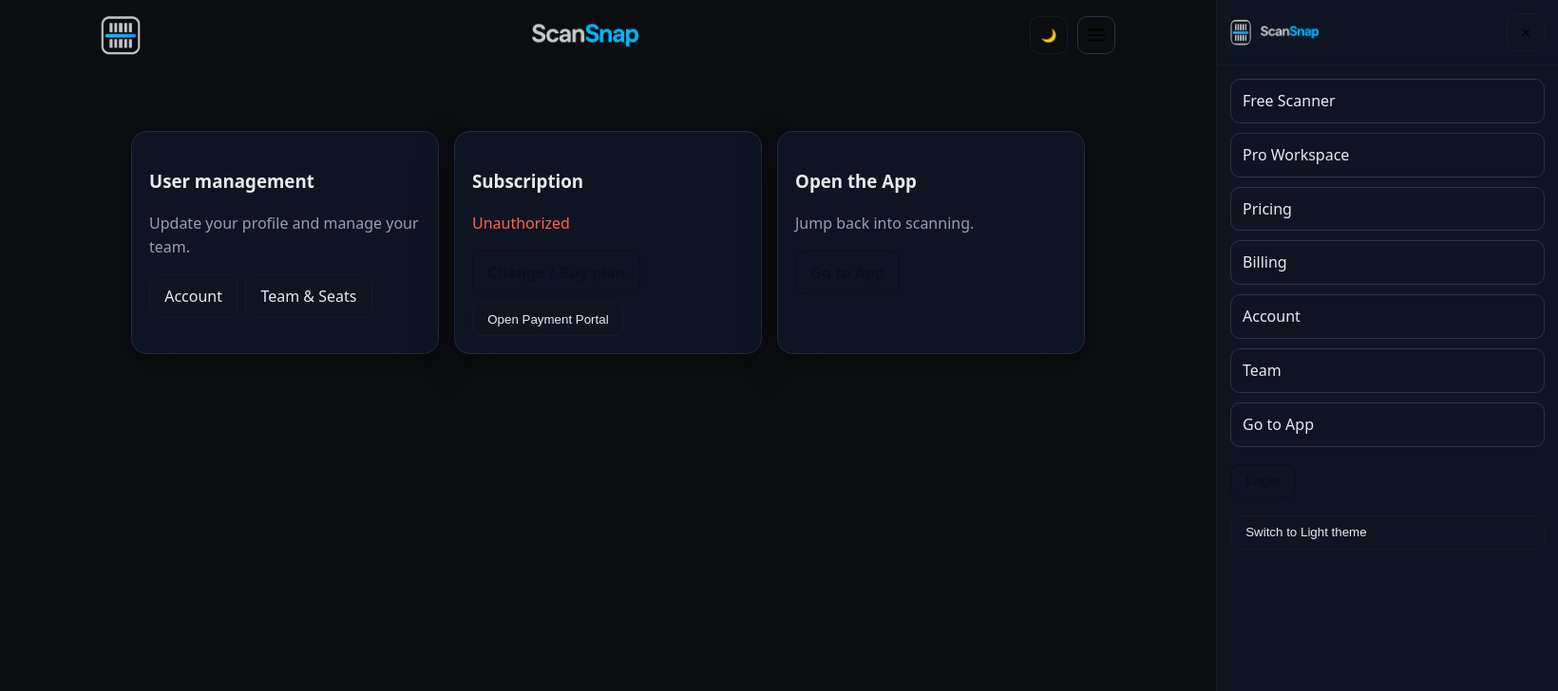
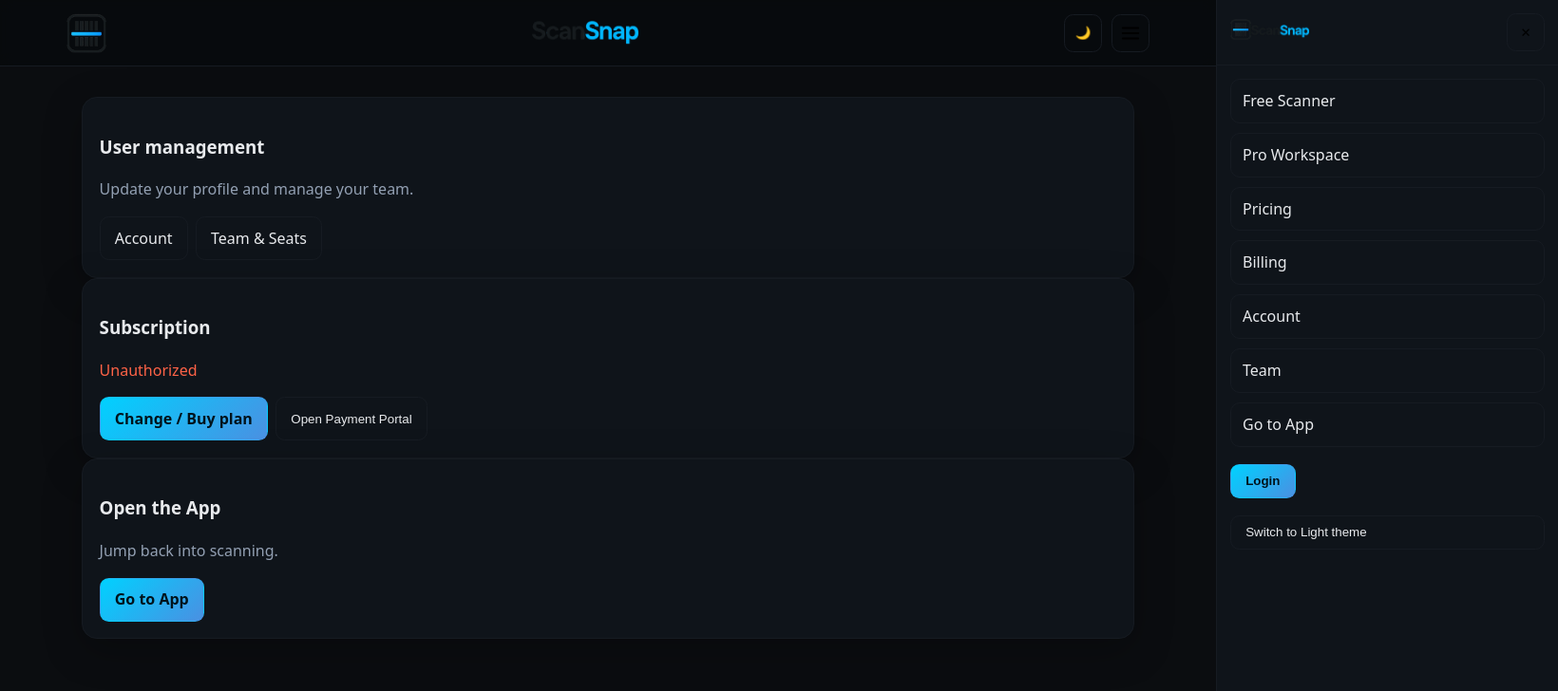
Before and after one commit to miamivalleyaiautomation/ScanSnap.IO, a Next.js app: page /portal in a window 1280 px wide. Shown: the top 728 px of the page at 95% size, 1640 px wide, since content can reach past the window. Built offline with nearby package versions, Linux system fonts and the light colour scheme; no server answers.

Commit message:
Update globals.css

```diff
--- a/app/globals.css
+++ b/app/globals.css
@@ -1,18 +1,28 @@
-:root{
-  --brand0:#00d1ff;--brand1:#4a90e2;--brand-grad:linear-gradient(135deg,var(--brand0),var(--brand1));
+/* ===========================
+   THEME TOKENS
+   =========================== */
+:root {
+  --brand0:#00d1ff;
+  --brand1:#4a90e2;
+  --brand-grad:linear-gradient(135deg,var(--brand0),var(--brand1));
 }
+
 html[data-theme="dark"]{
-  --bg:#0b0d10;--fg:#e8eaed;--muted:#93a0b3;--line:#161b22;--card:#0f141a;--overlay:rgba(8,10,12,.72);
+  --bg:#0b0d10; --fg:#e8eaed; --muted:#93a0b3; --line:#161b22; --card:#0f141a; --overlay:rgba(8,10,12,.72);
   --shadow:0 12px 40px rgba(0,0,0,.25);
 }
+
 html[data-theme="light"]{
-  --bg:#ffffff;--fg:#0b1220;--muted:#546070;--line:#e6e9ef;--card:#ffffff;--overlay:rgba(255,255,255,.9);
+  --bg:#ffffff; --fg:#0b1220; --muted:#546070; --line:#e6e9ef; --card:#ffffff; --overlay:rgba(255,255,255,.9);
   --shadow:0 10px 24px rgba(2,6,23,.06);
 }
 
-/* Base */
+/* ===========================
+   BASE + TYPOGRAPHY
+   =========================== */
 *{box-sizing:border-box}
-html,body{margin:0;padding:0;background:var(--bg);color:var(--fg);font:16px/1.55 system-ui,-apple-system,Segoe UI,Roboto,Ubuntu,"Helvetica Neue",Arial}
+html,body{margin:0;padding:0;background:var(--bg);color:var(--fg);
+  font:16px/1.55 system-ui,-apple-system,Segoe UI,Roboto,Ubuntu,"Helvetica Neue",Arial}
 img{max-width:100%;display:block}
 a{color:inherit;text-decoration:none}
 .container{width:min(1140px,100% - 2rem);margin-inline:auto}
@@ -20,50 +30,82 @@ a{color:inherit;text-decoration:none}
 .note{color:var(--muted);font-size:.95rem}
 .mono{font-family:ui-monospace,SFMono-Regular,Menlo,Consolas,monospace}
 
-/* Header */
-header.site{position:sticky;top:0;z-index:40;background:var(--overlay);backdrop-filter:saturate(180%) blur(8px);border-bottom:1px solid var(--line)}
-.nav{display:flex;align-items:center;gap:1rem;padding:.85rem 0}
-.brand{display:flex;align-items:center;gap:.6rem}
-.mark{height:28px;border-radius:.5rem}
-.word{height:26px}
-.word-light{display:block}
-.word-dark{display:none}
-html[data-theme="light"] .word-light{display:none}
-html[data-theme="light"] .word-dark{display:block}
-.nav-toggle{display:none;border:1px solid var(--line);background:transparent;color:var(--fg);padding:.5rem;border-radius:.5rem}
-.nav-links{display:flex;align-items:center;gap:.75rem;margin-left:auto}
-.link{opacity:.9}
-.link:hover{opacity:1}
-.btn{display:inline-flex;align-items:center;gap:.55rem;border:1px solid var(--line);padding:.6rem .95rem;border-radius:.6rem;background:transparent;color:var(--fg);cursor:pointer;transition:transform .06s ease,filter .15s}
+/* ===========================
+   HEADER (sticky glass)
+   =========================== */
+.site-header,
+header.site{
+  position:sticky; top:0; z-index:40;
+  background:var(--overlay); backdrop-filter:saturate(180%) blur(8px);
+  border-bottom:1px solid var(--line);
+}
+
+/* 3-col: [icon-left] [center wordmark] [controls-right] */
+.header-3col{
+  display:grid; grid-template-columns:auto 1fr auto; align-items:center;
+  padding:.85rem 0;
+}
+
+.brand-left{ display:flex; align-items:center; gap:10px; justify-self:start; }
+.brand-left .mark{ width:42px; height:42px; border-radius:.5rem; } /* ~+50% */
+
+.brand-center{ display:flex; align-items:center; justify-content:center; justify-self:center; }
+.brand-center .word{ height:33px; width:auto; } /* ~+50% */
+
+.right-controls{ display:flex; align-items:center; justify-content:flex-end; gap:10px; }
+
+/* Buttons */
+.btn{display:inline-flex;align-items:center;gap:.55rem;border:1px solid var(--line);
+  padding:.6rem .95rem;border-radius:.6rem;background:transparent;color:var(--fg);
+  cursor:pointer;transition:transform .06s ease,filter .15s}
 .btn:hover{filter:brightness(1.07)}
 .btn:active{transform:translateY(1px)}
-.btn.primary{background:var(--brand-grad);border-color:transparent;color:#00131c}
-.btn.block{width:100%;justify-content:center}
-.icon-btn{display:inline-grid;place-items:center;width:40px;height:40px;border:1px solid var(--line);border-radius:.6rem;background:transparent}
+.btn.primary{ background:var(--brand-grad); border-color:transparent; color:#00131c; font-weight:700; }
+.btn.block{ width:100%; justify-content:center; }
 
-/* Hero */
+.icon-btn{display:inline-grid;place-items:center;width:40px;height:40px;border:1px solid var(--line);
+  border-radius:.6rem;background:transparent}
+
+/* Hamburger (icon button) */
+.hamburger{
+  border:1px solid var(--line); background:transparent; border-radius:.6rem;
+  padding:8px; display:inline-flex; align-items:center; justify-content:center; cursor:pointer;
+}
+
+/* ===========================
+   HERO
+   =========================== */
 .hero{position:relative;overflow:hidden;border-bottom:1px solid var(--line)}
-.bg-gradient{position:absolute;inset:-20% -10% auto -10%;height:54vh;background:
-  radial-gradient(60% 80% at 20% 20%,rgba(0,209,255,.22),transparent 60%),
-  radial-gradient(50% 60% at 80% 10%,rgba(74,144,226,.16),transparent 60%);
-filter:blur(38px);pointer-events:none}
-html[data-theme="light"] .bg-gradient{opacity:.7;filter:blur(50px)}
-.hero-grid{display:grid;grid-template-columns:1.05fr .95fr;gap:2rem;align-items:center;padding:3rem 0 2.25rem}
-.hero h1{font-size:clamp(2.2rem,3.8vw + .4rem,3.6rem);line-height:1.08;margin:.2rem 0 .6rem}
+.bg-gradient{
+  position:absolute; inset:-20% -10% auto -10%; height:54vh;
+  background:
+    radial-gradient(60% 80% at 20% 20%,rgba(0,209,255,.22),transparent 60%),
+    radial-gradient(50% 60% at 80% 10%,rgba(74,144,226,.16),transparent 60%);
+  filter:blur(38px); pointer-events:none;
+}
+html[data-theme="light"] .bg-gradient{opacity:.7; filter:blur(50px)}
+
+.hero-grid{display:grid; grid-template-columns:1.05fr .95fr; gap:2rem; align-items:center; padding:3rem 0 2.25rem}
+.hero h1{font-size:clamp(2.2rem,3.8vw + .4rem,3.6rem); line-height:1.08; margin:.2rem 0 .6rem; color:inherit}
 .lede{color:#b9c6d8}
 html[data-theme="light"] .lede{color:#475569}
+
 .actions{display:flex;flex-wrap:wrap;gap:.75rem;margin-top:.8rem}
 
-/* Cards & grids */
-.card{background:var(--card);border:1px solid var(--line);border-radius:1rem;padding:1.1rem;box-shadow:var(--shadow)}
-.grid{display:grid;gap:1rem}
+/* ===========================
+   CARDS, GRIDS, SECTIONS
+   =========================== */
+.card{background:var(--card); border:1px solid var(--line); border-radius:1rem; padding:1.1rem; box-shadow:var(--shadow)}
+.grid{display:grid; gap:1rem}
 .grid.cols-3{grid-template-columns:repeat(3,minmax(0,1fr))}
 .grid.cols-2{grid-template-columns:repeat(2,minmax(0,1fr))}
 .section{padding:2rem 0}
 .tag{display:inline-block;border:1px solid var(--line);border-radius:.4rem;padding:.2rem .5rem;color:var(--muted);font-size:.82rem}
 .feature li{color:var(--muted);margin:.28rem 0}
 
-/* Device preview */
+/* ===========================
+   DEVICE PREVIEW
+   =========================== */
 .device{position:relative;border:1px solid var(--line);border-radius:18px;overflow:hidden;box-shadow:var(--shadow)}
 .device-top{height:16px;background:linear-gradient(180deg,#0e1217,#0b0e12);border-bottom:1px solid #11161c}
 html[data-theme="light"] .device-top{background:linear-gradient(180deg,#eef4ff,#e6ecf9);border-bottom:1px solid #d9e1ee}
@@ -72,11 +114,15 @@ html[data-theme="light"] .device iframe{background:#ffffff}
 .device .bar{position:absolute;inset:auto 12px 12px auto;display:flex;gap:.5rem}
 .pill{background:transparent;border:1px solid var(--line);border-radius:999px;padding:.4rem .7rem;color:var(--fg);font-size:.85rem;cursor:pointer}
 
-/* Compare block */
+/* ===========================
+   COMPARE (Plans)
+   =========================== */
 .compare{display:grid;grid-template-columns:1fr 1fr 1fr;gap:1rem}
 .compare .card h3{margin:.2rem 0 .4rem}
 
-/* Form & FAQ */
+/* ===========================
+   FORMS / FAQ
+   =========================== */
 .inputs{display:grid;gap:.6rem}
 .input, textarea, select{background:transparent;color:var(--fg);border:1px solid var(--line);border-radius:.6rem;padding:.6rem .75rem}
 textarea{min-height:110px;resize:vertical}
@@ -89,77 +135,16 @@ summary::-webkit-details-marker{display:none}
 details[open]{background:rgba(148,163,184,.06)}
 html[data-theme="light"] details[open]{background:rgba(2,6,23,.04)}
 
-/* Footer */
+/* ===========================
+   FOOTER
+   =========================== */
 footer.site{border-top:1px solid var(--line);background:transparent;padding:1.5rem 0;margin-top:2rem}
 .foot-grid{display:grid;grid-template-columns:1.2fr .6fr .6fr;gap:1rem}
 .brand-row{display:grid;gap:.6rem}
 
-/* Mobile */
-@media (max-width: 980px){
-  .hero-grid{grid-template-columns:1fr}
-  .grid.cols-3{grid-template-columns:1fr}
-  .grid.cols-2{grid-template-columns:1fr}
-  .compare{grid-template-columns:1fr}
-  .nav-toggle{display:inline-flex;margin-left:auto}
-  .nav-links{display:none;position:absolute;inset:60px 0 auto 0;background:var(--overlay);border-bottom:1px solid var(--line);padding:.75rem 1rem;flex-direction:column;backdrop-filter:saturate(180%) blur(8px)}
-  .nav-links.show{display:flex}
-  .device iframe{height:64vh}
-}
-/* --- PASTE YOUR CURRENT LANDING styles.css CONTENT ABOVE THIS LINE --- */
-
-/* Theme-driven brand asset swap (force) */
-.word-dark, .mark-dark { display: none !important; }
-html[data-theme="dark"] .word-light, html[data-theme="dark"] .mark-light { display: none !important; }
-html[data-theme="dark"] .word-dark,  html[data-theme="dark"] .mark-dark { display: inline-block !important; }
-
-/* Make primary buttons readable in dark mode */
-.btn.primary {
-  background: var(--brand) !important;
-  border-color: var(--brand) !important;
-  color: #0b0f19 !important;
-  font-weight: 700;
-}
-
-/* Helpful base layout hooks in case your CSS doesn't include them */
-.container{ max-width:1100px; margin:0 auto; padding:16px; }
-.section{ padding:32px 0; }
-.card{ background:#0f1422; border:1px solid #23293a; border-radius:16px; padding:18px; }
-.grid-3{ display:grid; grid-template-columns:repeat(3,minmax(0,1fr)); gap:16px; }
-@media (max-width:1024px){ .grid-3{ grid-template-columns:repeat(2,minmax(0,1fr)); } }
-@media (max-width:640px){ .grid-3{ grid-template-columns:1fr; } }
-.header-row{ display:flex; align-items:center; justify-content:space-between; gap:12px; }
-.nav-links{ display:flex; align-items:center; gap:10px; flex-wrap:wrap; }
-.brand{ display:flex; align-items:center; gap:10px; }
-.muted{ color: var(--muted, #9aa3b2); }
-/* --- Header layout: center wordmark, right hamburger --- */
-.header-3col{
-  display:grid !important;
-  grid-template-columns: 1fr auto 1fr;
-  align-items:center;
-}
-.center-brand{
-  display:flex; align-items:center; justify-content:center;
-}
-.right-controls{
-  display:flex; align-items:center; justify-content:flex-end; gap:10px;
-}
-
-/* Keep wordmark size responsive */
-.brand .word,
-.center-brand .word{
-  height:22px; width:auto;
-}
-@media (max-width:480px){
-  .brand .word, .center-brand .word{ height:18px; }
-}
-
-/* Hamburger */
-.hamburger{
-  border:1px solid #2a3142; background:transparent; border-radius:10px;
-  padding:8px; display:inline-flex; align-items:center; justify-content:center; cursor:pointer;
-}
-
-/* Slide-over menu (right sheet) */
+/* ===========================
+   DRAWER (Hamburger menu)
+   =========================== */
 .menu-backdrop{
   position:fixed; inset:0; background:rgba(0,0,0,.35); opacity:0; pointer-events:none; transition:opacity .18s ease;
 }
@@ -167,170 +152,47 @@ html[data-theme="dark"] .word-dark,  html[data-theme="dark"] .mark-dark { displa
 
 .menu-sheet{
   position:fixed; top:0; right:0; height:100dvh; width:min(86vw, 360px);
-  background:var(--panel, #0f1422); border-left:1px solid var(--line, #23293a);
+  background:var(--card); border-left:1px solid var(--line);
   transform:translateX(100%); transition:transform .22s ease; z-index:60; display:flex; flex-direction:column;
 }
 .menu-sheet.open{ transform:translateX(0%); }
 
 .menu-head{
-  display:flex; align-items:center; justify-content:space-between; gap:8px; padding:14px 14px; border-bottom:1px solid var(--line, #23293a);
+  display:flex; align-items:center; justify-content:space-between; gap:8px; padding:14px; border-bottom:1px solid var(--line);
 }
 .menu-head .brand.mini .word{ height:18px; width:auto; }
 
-.menu-body{
-  padding:14px; display:flex; flex-direction:column; gap:10px; overflow:auto;
-}
-.menu-link{
-  padding:10px 12px; border:1px solid #2a3142; border-radius:10px;
-}
+.menu-body{ padding:14px; display:flex; flex-direction:column; gap:10px; overflow:auto; }
+.menu-link{ padding:10px 12px; border:1px solid var(--line); border-radius:10px; }
 .menu-inline{ display:flex; align-items:center; gap:10px; flex-wrap:wrap; margin:8px 0; }
 
-/* Theme image swap already present: ensure it's strong */
-.word-dark, .mark-dark { display: none !important; }
-html[data-theme="dark"] .word-light, html[data-theme="dark"] .mark-light { display: none !important; }
-html[data-theme="dark"] .word-dark,  html[data-theme="dark"] .mark-dark { display: inline-block !important; }
-/* Left brand + right controls */
-.header-left-brand{
-  display:flex !important;
-  align-items:center;
-  justify-content:space-between;
-  gap:12px;
+/* ===========================
+   THEME-DRIVEN ASSET SWAP (Corrected)
+   =========================== */
+/* Default (LIGHT): show dark assets; hide light assets */
+.word-dark, .mark-dark { display:inline-block; }
+.word-light, .mark-light { display:none; }
+
+/* In DARK: show light assets; hide dark assets */
+html[data-theme="dark"] .word-dark,
+html[data-theme="dark"] .mark-dark { display:none; }
+
+html[data-theme="dark"] .word-light,
+html[data-theme="dark"] .mark-light { display:inline-block; }
+
+/* ===========================
+   RESPONSIVE
+   =========================== */
+@media (max-width: 980px){
+  .hero-grid{grid-template-columns:1fr}
+  .grid.cols-3{grid-template-columns:1fr}
+  .grid.cols-2{grid-template-columns:1fr}
+  .compare{grid-template-columns:1fr}
+  /* device height reduce on small screens */
+  .device iframe{height:64vh}
 }
 
-/* Bigger brand (≈ +50%) */
-.brand-large{
-  display:flex; align-items:center; gap:12px;
-}
-.brand-large .mark{ width:42px; height:42px; }          /* was 28px */
-.brand-large .word{ height:33px; width:auto; }          /* was ~22px */
-
-@media (max-width: 540px){
-  .brand-large .mark{ width:34px; height:34px; }        /* scale down slightly on small screens */
-  .brand-large .word{ height:26px; }
-}
-
-/* Right control cluster */
-.right-controls{ display:flex; align-items:center; gap:10px; }
-
-/* Drawer styles (keep if not already present) */
-.hamburger{
-  border:1px solid #2a3142; background:transparent; border-radius:10px;
-  padding:8px; display:inline-flex; align-items:center; justify-content:center; cursor:pointer;
-}
-.menu-backdrop{
-  position:fixed; inset:0; background:rgba(0,0,0,.35); opacity:0; pointer-events:none; transition:opacity .18s ease;
-}
-.menu-backdrop.show{ opacity:1; pointer-events:auto; }
-.menu-sheet{
-  position:fixed; top:0; right:0; height:100dvh; width:min(86vw, 360px);
-  background:var(--panel, #0f1422); border-left:1px solid var(--line, #23293a);
-  transform:translateX(100%); transition:transform .22s ease; z-index:60; display:flex; flex-direction:column;
-}
-.menu-sheet.open{ transform:translateX(0%); }
-.menu-head{
-  display:flex; align-items:center; justify-content:space-between; gap:8px; padding:14px; border-bottom:1px solid var(--line, #23293a);
-}
-.menu-head .brand.mini .word{ height:18px; width:auto; }
-.menu-body{ padding:14px; display:flex; flex-direction:column; gap:10px; overflow:auto; }
-.menu-link{ padding:10px 12px; border:1px solid #2a3142; border-radius:10px; }
-
-/* Ensure theme image swap is enforced */
-.word-dark, .mark-dark { display: none !important; }
-html[data-theme="dark"] .word-light, html[data-theme="dark"] .mark-light { display: none !important; }
-html[data-theme="dark"] .word-dark,  html[data-theme="dark"] .mark-dark  { display: inline-block !important; }
-/* Header: icon left, wordmark centered, controls right */
-.header-3col{
-  display:grid !important;
-  grid-template-columns: auto 1fr auto;
-  align-items:center;
-}
-.brand-left{
-  display:flex; align-items:center; gap:10px; justify-self:start;
-}
-.brand-left .mark{ width:42px; height:42px; }           /* ~50% larger icon */
-.brand-center{
-  display:flex; align-items:center; justify-content:center; justify-self:center;
-}
-.brand-center .word{ height:33px; width:auto; }         /* ~50% taller wordmark */
-.right-controls{ display:flex; align-items:center; justify-content:flex-end; gap:10px; }
-
-/* Responsive tweaks */
 @media (max-width:540px){
   .brand-left .mark{ width:34px; height:34px; }
   .brand-center .word{ height:26px; }
 }
-
-/* Drawer / hamburger (keep if not already present) */
-.hamburger{
-  border:1px solid #2a3142; background:transparent; border-radius:10px;
-  padding:8px; display:inline-flex; align-items:center; justify-content:center; cursor:pointer;
-}
-.menu-backdrop{
-  position:fixed; inset:0; background:rgba(0,0,0,.35); opacity:0; pointer-events:none; transition:opacity .18s ease;
-}
-.menu-backdrop.show{ opacity:1; pointer-events:auto; }
-.menu-sheet{
-  position:fixed; top:0; right:0; height:100dvh; width:min(86vw, 360px);
-  background:var(--panel, #0f1422); border-left:1px solid var(--line, #23293a);
-  transform:translateX(100%); transition:transform .22s ease; z-index:60; display:flex; flex-direction:column;
-}
-.menu-sheet.open{ transform:translateX(0%); }
-.menu-head{
-  display:flex; align-items:center; justify-content:space-between; gap:8px; padding:14px; border-bottom:1px solid var(--line, #23293a);
-}
-.menu-head .brand.mini .word{ height:18px; width:auto; }
-.menu-body{ padding:14px; display:flex; flex-direction:column; gap:10px; overflow:auto; }
-.menu-link{ padding:10px 12px; border:1px solid #2a3142; border-radius:10px; }
-
-/* Ensure theme swap */
-.word-dark, .mark-dark { display: none !important; }
-html[data-theme="dark"] .word-light, html[data-theme="dark"] .mark-light { display: none !important; }
-/* Header: icon left, wordmark centered, controls right */
-.header-3col{
-  display:grid !important;
-  grid-template-columns: auto 1fr auto;
-  align-items:center;
-}
-.brand-left{
-  display:flex; align-items:center; gap:10px; justify-self:start;
-}
-.brand-left .mark{ width:42px; height:42px; }           /* ~50% larger icon */
-.brand-center{
-  display:flex; align-items:center; justify-content:center; justify-self:center;
-}
-.brand-center .word{ height:33px; width:auto; }         /* ~50% taller wordmark */
-.right-controls{ display:flex; align-items:center; justify-content:flex-end; gap:10px; }
-
-/* Responsive tweaks */
-@media (max-width:540px){
-  .brand-left .mark{ width:34px; height:34px; }
-  .brand-center .word{ height:26px; }
-}
-
-/* Drawer / hamburger (keep if not already present) */
-.hamburger{
-  border:1px solid #2a3142; background:transparent; border-radius:10px;
-  padding:8px; display:inline-flex; align-items:center; justify-content:center; cursor:pointer;
-}
-.menu-backdrop{
-  position:fixed; inset:0; background:rgba(0,0,0,.35); opacity:0; pointer-events:none; transition:opacity .18s ease;
-}
-.menu-backdrop.show{ opacity:1; pointer-events:auto; }
-.menu-sheet{
-  position:fixed; top:0; right:0; height:100dvh; width:min(86vw, 360px);
-  background:var(--panel, #0f1422); border-left:1px solid var(--line, #23293a);
-  transform:translateX(100%); transition:transform .22s ease; z-index:60; display:flex; flex-direction:column;
-}
-.menu-sheet.open{ transform:translateX(0%); }
-.menu-head{
-  display:flex; align-items:center; justify-content:space-between; gap:8px; padding:14px; border-bottom:1px solid var(--line, #23293a);
-}
-.menu-head .brand.mini .word{ height:18px; width:auto; }
-.menu-body{ padding:14px; display:flex; flex-direction:column; gap:10px; overflow:auto; }
-.menu-link{ padding:10px 12px; border:1px solid #2a3142; border-radius:10px; }
-
-/* Ensure theme swap */
-.word-dark, .mark-dark { display: none !important; }
-html[data-theme="dark"] .word-light, html[data-theme="dark"] .mark-light { display: none !important; }
-html[data-theme="dark"] .word-dark,  html[data-theme="dark"] .mark-dark  { display: inline-block !important; }
-html[data-theme="dark"] .word-dark,  html[data-theme="dark"] .mark-dark  { display: inline-block !important; }
```
